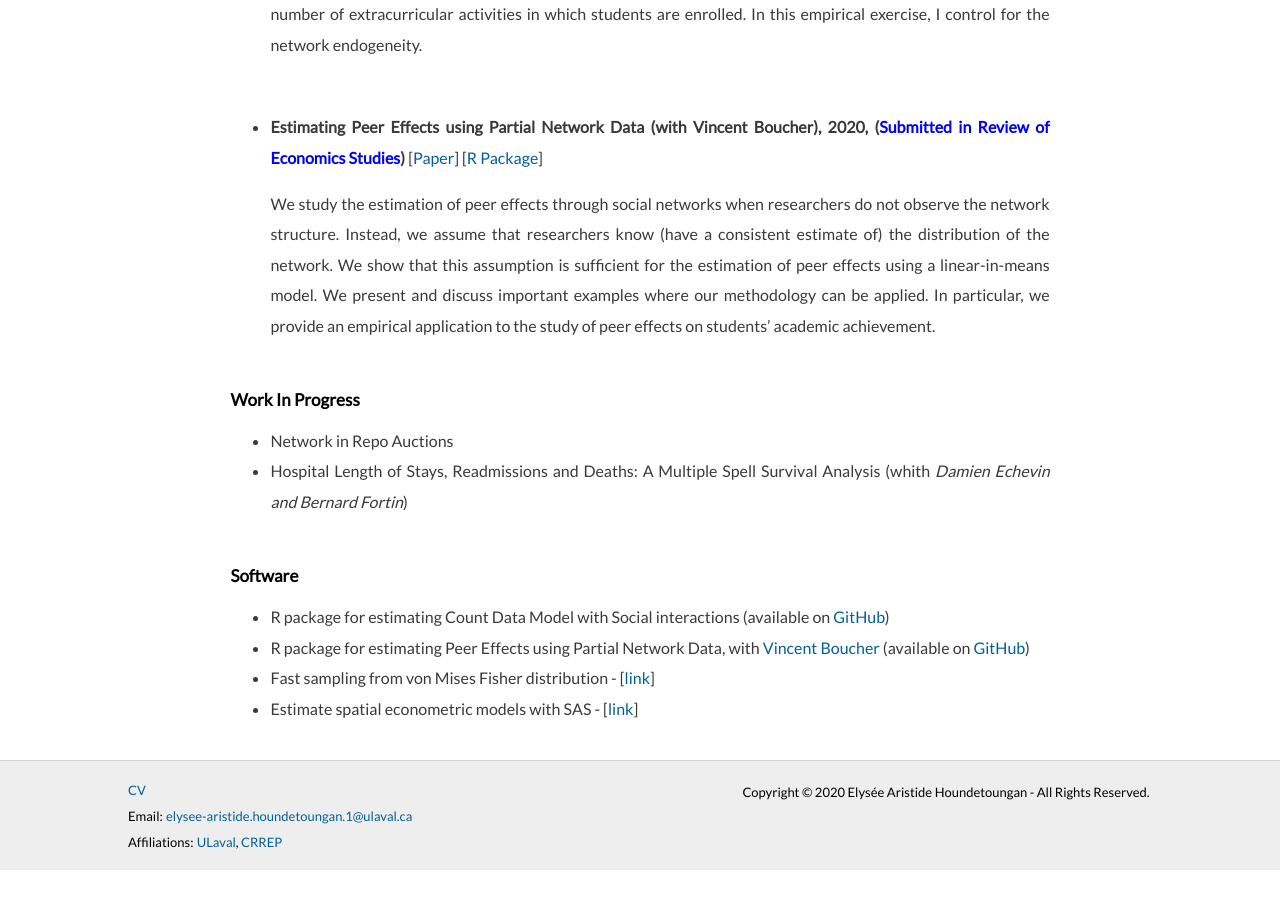
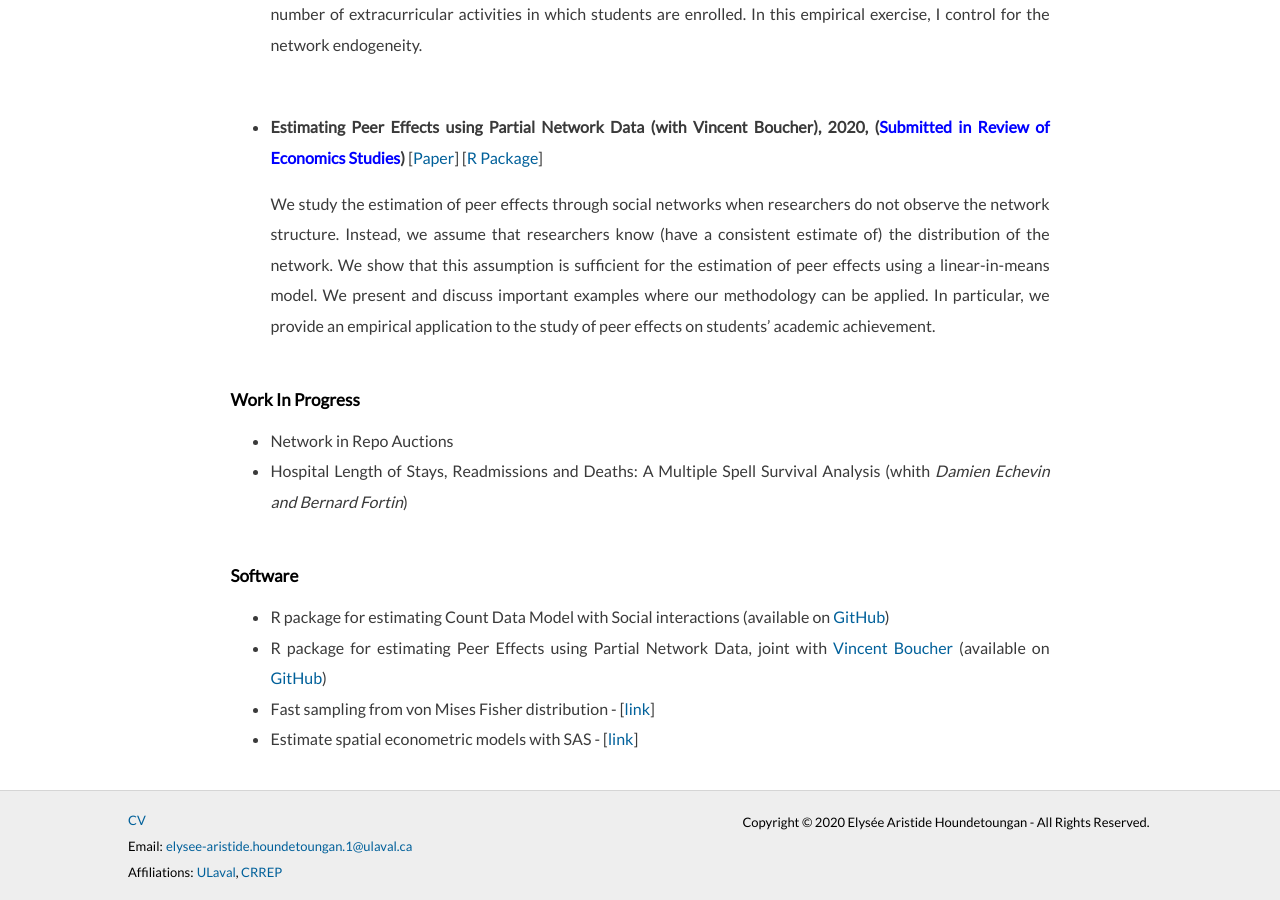
Before and after one commit to ahoundetoungan/ahoundetoungan.github.io, a Jekyll site: the page built from research/index.html, in a window 1280 px wide and 900 px high, scrolled down 1035 px. Built offline with Jekyll 4.4.1, drawn with Linux system fonts in a browser that asks for light colours; some web fonts are replaced; before the commit the page ends 1905 px from its top, so only the background shows below that.

Commit message:
research

```diff
--- a/research/index.html
+++ b/research/index.html
@@ -64,7 +64,7 @@ $(document).ready(function() {
 	<h2>Software</h2>
 	<ul>
     <li>R package for estimating Count Data Model with Social interactions (available on <a href="https://github.com/ahoundetoungan/CDatanet" target="_blank">GitHub</a>)</li>
-		<li>R package for estimating Peer Effects using Partial Network Data, with <a href="https://www.vincentbouchereconomist.com/" target="_blank">Vincent Boucher</a> (available on <a href="https://github.com/ahoundetoungan/PartialNetwork" target="_blank">GitHub</a>)</li>
+		<li>R package for estimating Peer Effects using Partial Network Data, joint with <a href="https://www.vincentbouchereconomist.com/" target="_blank">Vincent Boucher</a> (available on <a href="https://github.com/ahoundetoungan/PartialNetwork" target="_blank">GitHub</a>)</li>
     <li>Fast sampling from von Mises Fisher distribution - [<a href="https://ahoundetoungan.com/blog/2017/12/01/An-R-Package-for-Fast-Sampling-from-von-Mises-Fisher-Distribution" target="_blank">link</a>]</li>
     <li>Estimate spatial econometric models with SAS - [<a href="https://ahoundetoungan.com/blog/2017/05/03/Estimate-spatial-econometric-models-with-SAS" target="_blank">link</a>]</li>
 	</ul>
```
